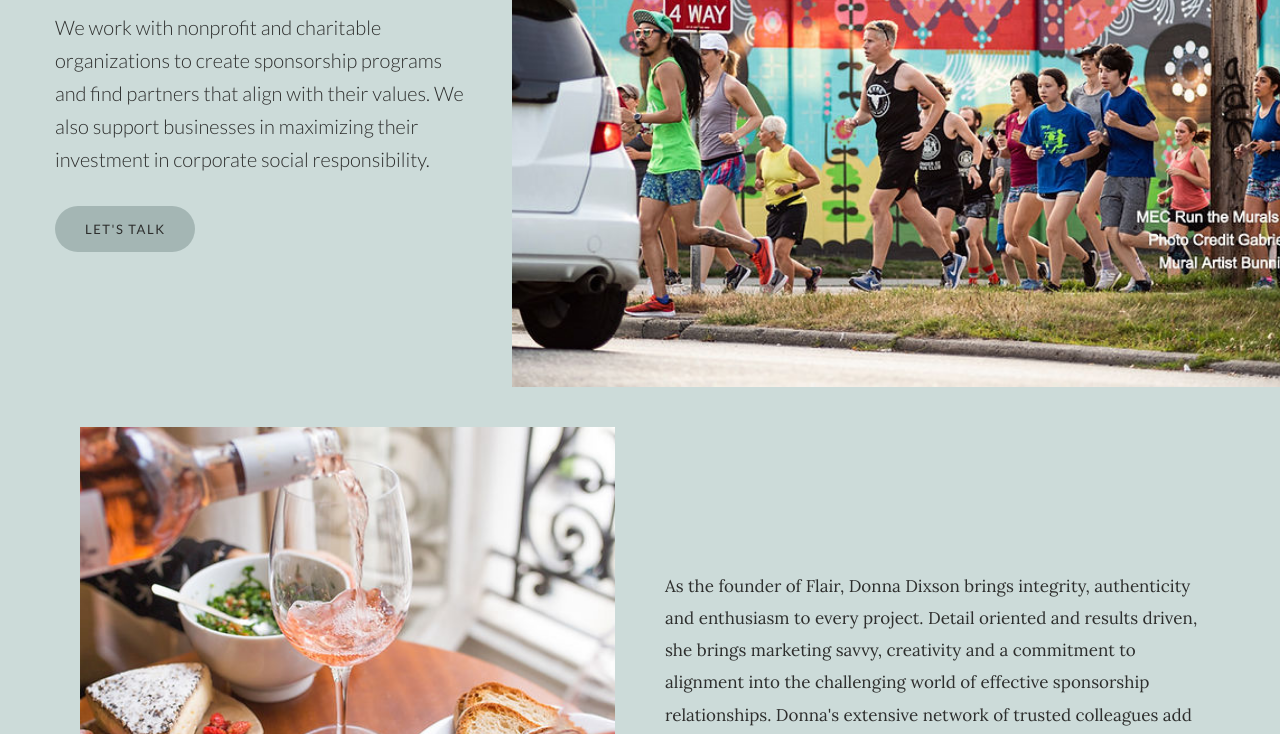
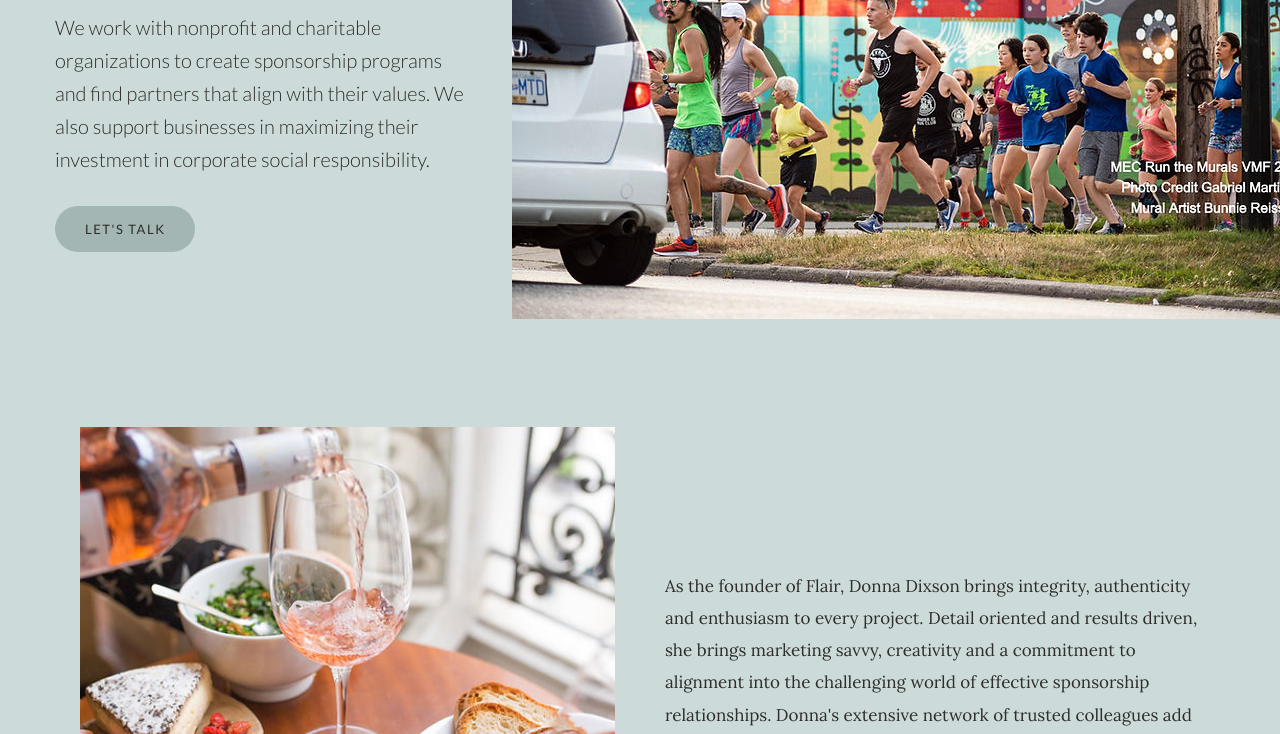
Before and after one commit to anirudhatalmale6-alt/doitwithflair-clone, a plain HTML site: page index.html in a window 1280 px wide. Shown: the part 406-1140 px from the top of the page. Drawn offline with nearby package versions, Linux system fonts and the light colour scheme.

Commit message:
Fix hero image: remove cover/overflow to show full image including photo credits

```diff
--- a/index.html
+++ b/index.html
@@ -120,13 +120,10 @@ body {
 .hero-image {
   width: 60%;
   position: relative;
-  overflow: hidden;
 }
 .hero-image img {
   width: 100%;
-  height: 100%;
-  object-fit: cover;
-  object-position: center;
+  height: auto;
   display: block;
 }
 
```
